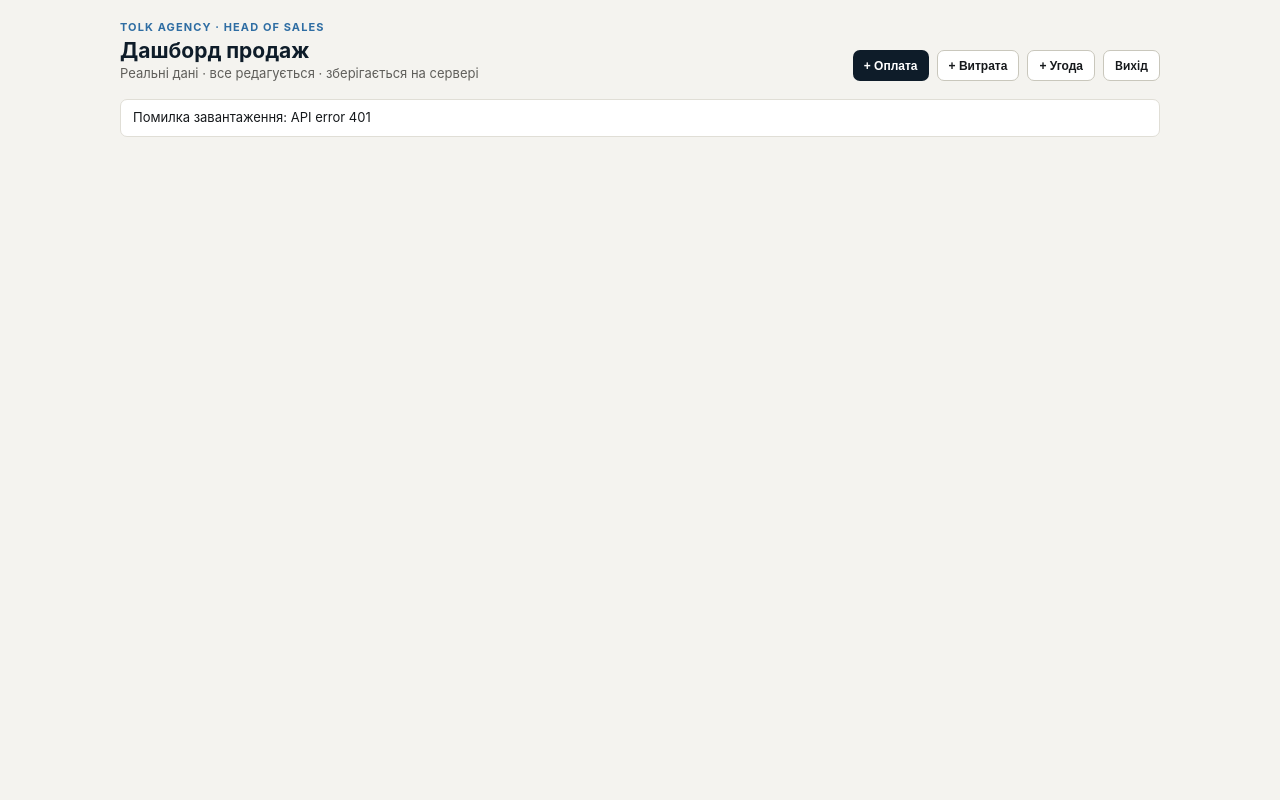
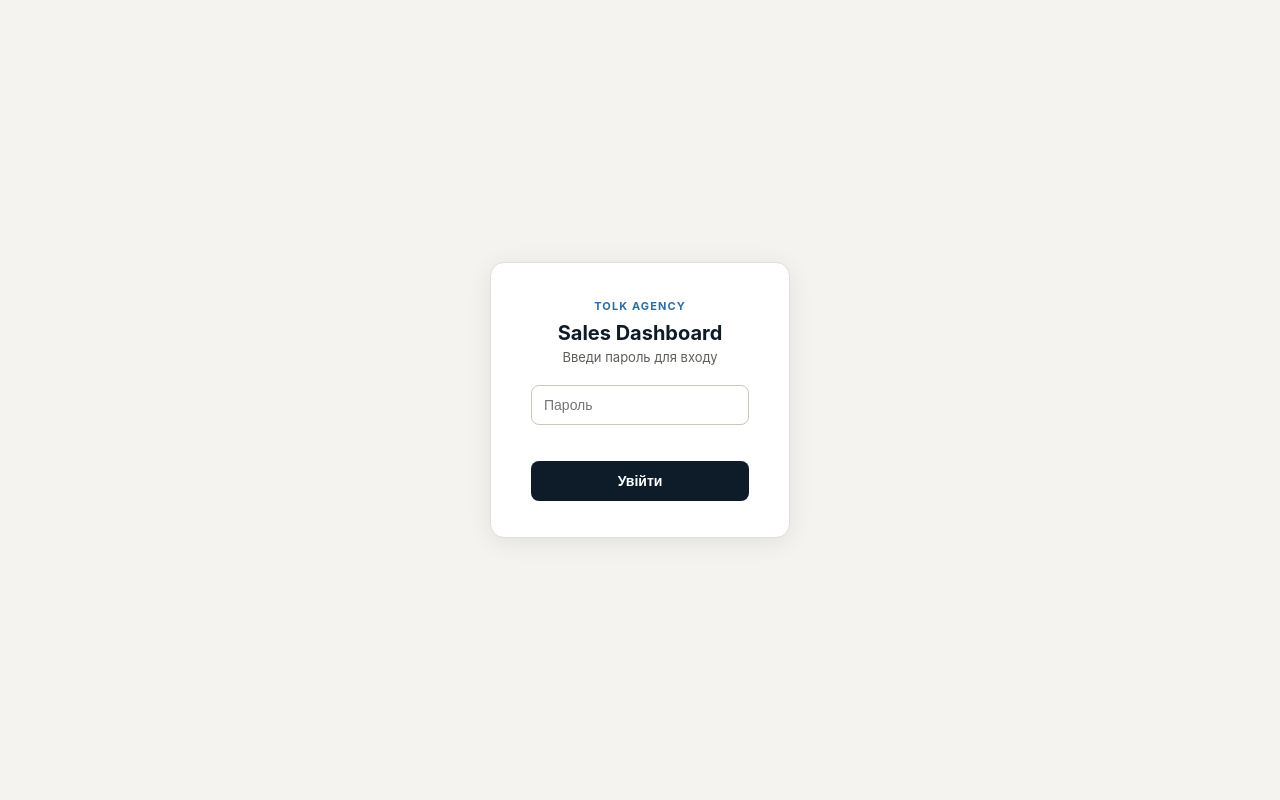
Before and after one commit to maxlyashenko/tolk-dashboard, a Flask app: page / in a window 1280 px wide. Run offline with Flask 3, Linux system fonts and the light colour scheme.

Commit message:
Update index.html

```diff
--- a/templates/index.html
+++ b/templates/index.html
@@ -78,6 +78,16 @@ input:focus,select:focus{border-color:#2E6DA3}
 </style>
 </head>
 <body>
+<div id="loginOverlay" style="display:none;position:fixed;inset:0;background:#F4F3EF;z-index:999;align-items:center;justify-content:center;">
+  <div style="background:#fff;border:.5px solid #E0DED6;border-radius:14px;padding:36px 40px;width:300px;text-align:center;box-shadow:0 4px 24px rgba(0,0,0,.08)">
+    <div style="font-size:11px;font-weight:700;letter-spacing:.1em;text-transform:uppercase;color:#2E6DA3;margin-bottom:8px">Tolk Agency</div>
+    <h1 style="font-size:20px;margin-bottom:4px;color:#0E1C29">Sales Dashboard</h1>
+    <p style="font-size:13px;color:#5F5E5A;margin-bottom:20px">Введи пароль для входу</p>
+    <input id="loginPw" type="password" placeholder="Пароль" style="margin-bottom:10px;height:40px;border-radius:8px;border:.5px solid #C9C7BC;padding:0 12px;font-size:14px;width:100%;outline:none"/>
+    <div id="loginErr" style="color:#A32D2D;font-size:13px;margin-bottom:8px;min-height:18px"></div>
+    <button onclick="doLogin()" style="width:100%;height:40px;border-radius:8px;background:#0E1C29;color:#fff;border:none;font-size:14px;font-weight:600;cursor:pointer">Увійти</button>
+  </div>
+</div>
 <div class="w">
 
 <header>
@@ -90,7 +100,7 @@ input:focus,select:focus{border-color:#2E6DA3}
     <button class="btn bp" id="btnPay">+ &#x41e;&#x43f;&#x43b;&#x430;&#x442;&#x430;</button>
     <button class="btn bg" id="btnExp">+ &#x412;&#x438;&#x442;&#x440;&#x430;&#x442;&#x430;</button>
     <button class="btn bg" id="btnDeal">+ &#x423;&#x433;&#x43e;&#x434;&#x430;</button>
-    <a href="/logout" class="btn bg" style="text-decoration:none">&#x412;&#x438;&#x445;&#x456;&#x434;</a>
+    <button class="btn bg" onclick="localStorage.removeItem('tolk_token');location.reload()">&#x412;&#x438;&#x445;&#x456;&#x434;</button>
   </div>
 </header>
 
@@ -318,10 +328,38 @@ function compExp(){return expenses.filter(function(e){return e.who==="company";}
 function card(lb,v,cls,sub){return '<div class="card"><div class="lb">'+lb+'</div><div class="vl '+(cls||"")+'">'+v+'</div>'+(sub?'<div style="font-size:11px;color:#5F5E5A;margin-top:2px">'+sub+'</div>':'')+'</div>';}
 
 // ─── API ───────────────────────────────────────────────────────────────────
+async function doLogin(){
+  var pw=document.getElementById("loginPw").value;
+  if(!pw){document.getElementById("loginErr").textContent="Введи пароль";return;}
+  try{
+    var r=await fetch("/api/login",{method:"POST",headers:{"Content-Type":"application/json"},body:JSON.stringify({password:pw})});
+    var d=await r.json();
+    if(d.token){
+      localStorage.setItem("tolk_token",d.token);
+      document.getElementById("loginOverlay").style.display="none";
+      document.getElementById("loadMsg").style.display="flex";
+      loadAll();
+    } else {
+      document.getElementById("loginErr").textContent=d.error||"Невірний пароль";
+    }
+  }catch(e){document.getElementById("loginErr").textContent="Помилка з`єднання";}
+}
+
+document.addEventListener("keydown",function(e){
+  if(e.key==="Enter"&&document.getElementById("loginOverlay").style.display!=="none") doLogin();
+});
+
 async function api(method,url,data){
-  var opts={method:method,headers:{"Content-Type":"application/json"}};
+  var token=localStorage.getItem("tolk_token")||"";
+  var opts={method:method,headers:{"Content-Type":"application/json","X-Auth-Token":token}};
   if(data) opts.body=JSON.stringify(data);
   var r=await fetch(url,opts);
+  if(r.status===401){
+    localStorage.removeItem("tolk_token");
+    document.getElementById("loginOverlay").style.display="flex";
+    document.getElementById("appShell").style.display="none";
+    throw new Error("unauthorized");
+  }
   if(!r.ok) throw new Error("API error "+r.status);
   return r.json();
 }
@@ -940,9 +978,17 @@ function renderAll(){
 }
 
 // ─── INIT ─────────────────────────────────────────────────────────────────────
-loadAll().catch(function(e){
-  document.getElementById("loadMsg").textContent="Помилка завантаження: "+e.message;
-});
+var _token=localStorage.getItem("tolk_token");
+if(_token){
+  loadAll().catch(function(e){
+    if(e.message!=="unauthorized"){
+      document.getElementById("loadMsg").textContent="Помилка: "+e.message;
+    }
+  });
+} else {
+  document.getElementById("loadMsg").style.display="none";
+  document.getElementById("loginOverlay").style.display="flex";
+}
 </script>
 </body>
 </html>
```
